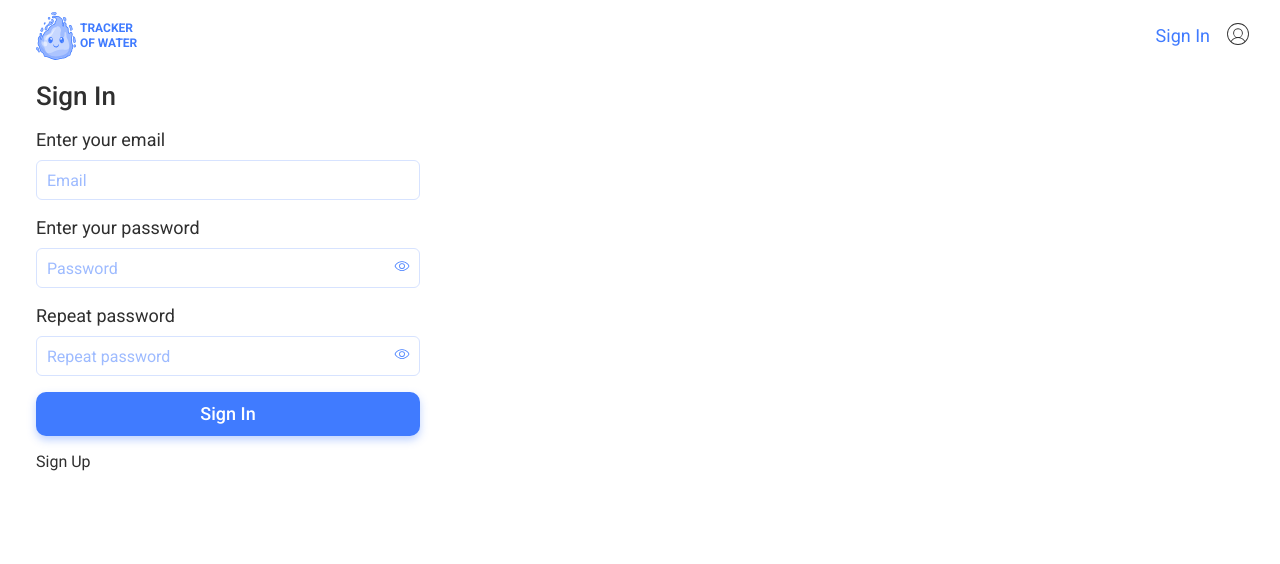
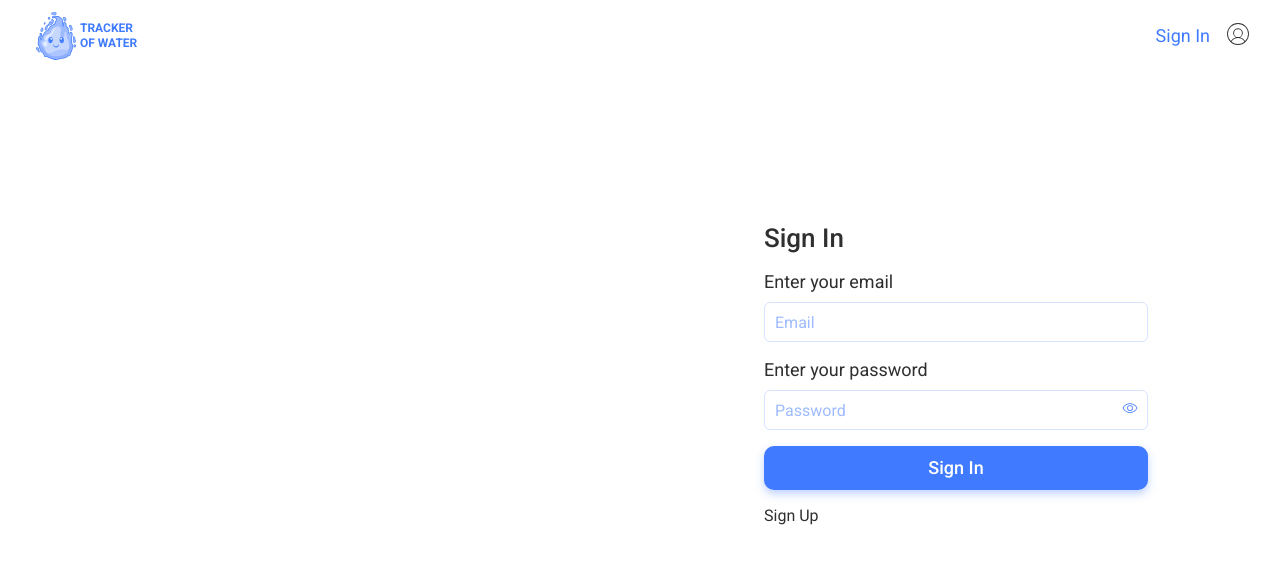
Before and after one commit to Iryna1511/project-06-front, a React (Vite) app: page /welcome in a window 1536 px wide. Both pictures are taken after a click on the button "Sign In". Shown: the top 564 px of the page, without its empty margins (124-1404 px from the left). Built offline with nearby package versions, Linux system fonts and the light colour scheme.

Commit message:
форма стала
все окрім ока

```diff
--- a/src/components/AuthForm/AuthForm.jsx
+++ b/src/components/AuthForm/AuthForm.jsx
@@ -165,7 +165,7 @@ const AuthForm = () => {
                     )} */}
               </div>
 
-              {action === "Sign In" && (
+              {action === "Sign Up" && (
                 <div className={css.inputWrapper}>
                   <label className={css.label} htmlFor={repeatPasswordFieldId}>
                     Repeat password
--- a/src/components/AuthForm/AuthForm.module.css
+++ b/src/components/AuthForm/AuthForm.module.css
@@ -216,6 +216,8 @@
   } */
 
   .wrap_form {
+    margin-top: 162px;
+    margin-left: 728px;
     /* Sign In */
     /* flex-direction: column;
     width: 384px;
--- a/src/components/Header/Header.module.css
+++ b/src/components/Header/Header.module.css
@@ -3,12 +3,12 @@
   justify-content: space-between;
   align-items: center;
   margin-top: 8px;
-  margin-bottom: 24px;
+  margin-bottom: 49px;
   /* margin-left: 20px;
   margin-right: 20px; */
 }
 
-@media (min-width: 768px) and (max-width: 1439px) {
+@media (min-width: 768px) {
   .header {
     margin-top: 16px;
     margin-bottom: 40px;
@@ -20,7 +20,7 @@
 @media (min-width: 1440px) {
   .header {
     margin-top: 12px;
-    margin-bottom: 20px;
+    margin-bottom: 49px;
     /* margin-left: 112px;
     margin-right: 112px; */
   }
```
